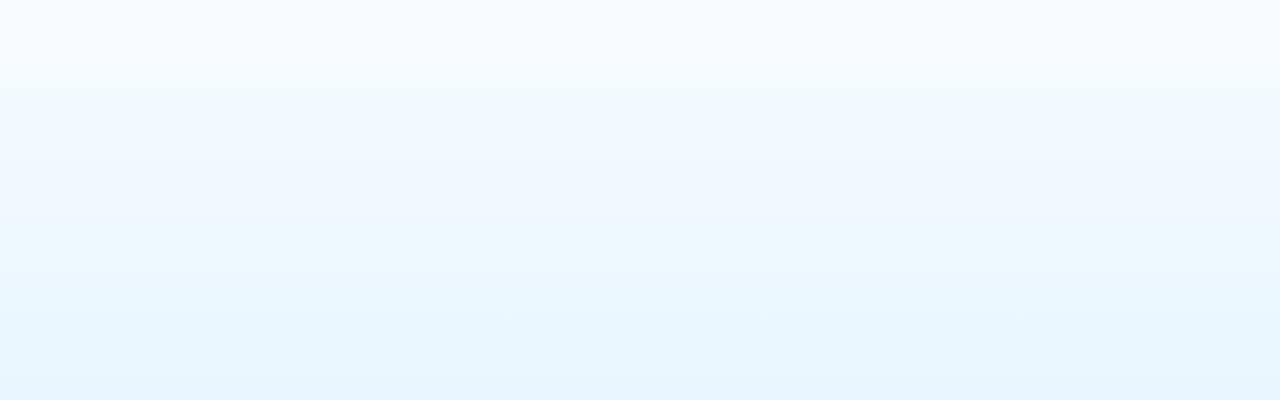
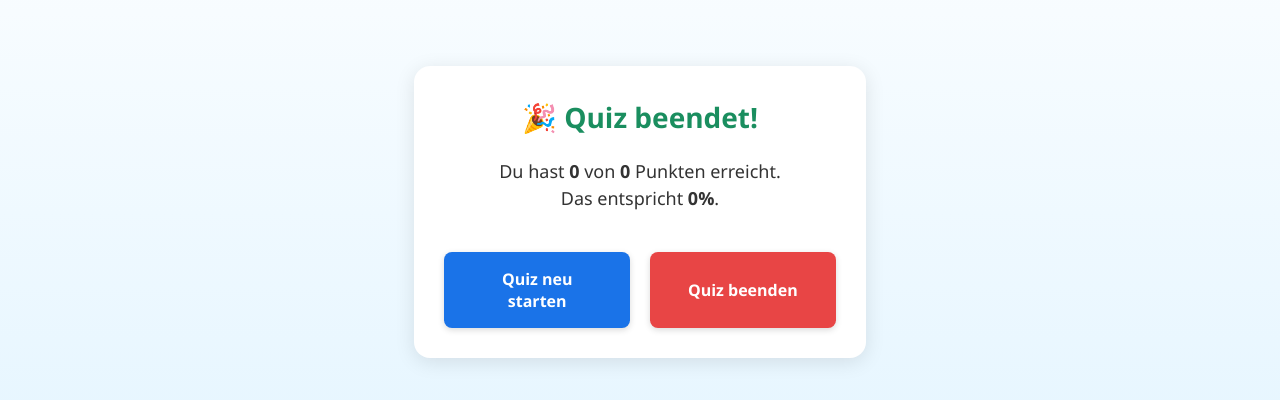
Before and after one commit to Channku/quizdle, a React (Vite) app in the folder quizdle/: page /result/1 in a window 1280 px wide. Before the commit this address had no page. Shown: the part 188-588 px from the top of the page. Built offline with nearby package versions, Linux system fonts and the light colour scheme; what pocketbase would draw is missing.

Commit message:
Added more dropdown options and precent in result

```diff
--- a/quizdle/src/App.tsx
+++ b/quizdle/src/App.tsx
@@ -17,7 +17,7 @@ function App() {
           <Route path="/" element={<LandingPage />} />
           <Route path="/quiz/:id" element={<QuizStart />} />
           <Route path="/quiz/:id/question/:index" element={<QuizQuestion />} />
-          <Route path="/result" element={<ResultPage />} />
+          <Route path="/result/:quizId" element={<ResultPage />} />
           <Route path="/create-quiz" element={<CreateQuizPage />} />
           <Route path="/quiz/questionmanager/:quizId" element={<QuestionManager />} />
           <Route path="/quiz/:quizId/addquestion" element={<AddQuestion />} />
--- a/quizdle/src/components/CreateQuiz/CreateQuiz.tsx
+++ b/quizdle/src/components/CreateQuiz/CreateQuiz.tsx
@@ -113,7 +113,14 @@ const CreateQuiz: React.FC<CreateQuizProps> = () => {
                 </option>
                 <option value="Musik">Musik</option>
                 <option value="Geschichte">Geschichte</option>
+                <option value="Technologie">Sport</option>
+                <option value="Technologie">Gaming</option>
                 <option value="Technologie">Technologie</option>
+                <option value="Technologie">Geogrpahie</option>
+                <option value="Technologie">Wissenschaft</option>
+                <option value="Technologie">Essen</option>
+                <option value="Technologie">Politik</option>
+                <option value="Technologie">Andere</option>
               </select>
             </label>
           </div>
@@ -147,6 +154,7 @@ const CreateQuiz: React.FC<CreateQuizProps> = () => {
                 <option value="Easy">Leicht</option>
                 <option value="Medium">Mittel</option>
                 <option value="Hard">Schwierig</option>
+                <option value="Extreme">EXTREME!!</option>
               </select>
             </label>
           </div>
--- a/quizdle/src/pages/QuizQuestion/QuizQuestion.tsx
+++ b/quizdle/src/pages/QuizQuestion/QuizQuestion.tsx
@@ -4,8 +4,8 @@ import PocketBase from "pocketbase";
 import "./QuizQuestion.css";
 
 const pb = new PocketBase("http://127.0.0.1:8090");
+interface Question {
 
-interface Question {
   id: string;
   question: string;
   answers: string[];
@@ -60,7 +60,7 @@ export default function QuizQuestion() {
       state: { score: newScore },
       });
     } else {
-      navigate("/result", {
+      navigate(`/result/${id}`, {
       state: {
       score: newScore,
       total: questions.length,
@@ -72,7 +72,6 @@ export default function QuizQuestion() {
   return (
     <div className="quiz-question-card">
       <div className="quiz-meta">
-        <span>🎵 Musik</span>
         <span>Frage {currentIndex + 1} von {questions.length}</span>
       </div>
 
--- a/quizdle/src/pages/ResultPage/ResultPage.css
+++ b/quizdle/src/pages/ResultPage/ResultPage.css
@@ -6,28 +6,60 @@
   border-radius: 16px;
   box-shadow: 0 4px 20px rgba(0, 0, 0, 0.1);
   text-align: center;
+  font-family: 'Segoe UI', Tahoma, Geneva, Verdana, sans-serif;
 }
 
 .result-card h2 {
   color: #1a8e5f;
   margin-bottom: 20px;
+  font-weight: 700;
+  font-size: 28px;
 }
 
 .result-card p {
   font-size: 18px;
-  margin-bottom: 30px;
+  margin-bottom: 40px;
+  color: #333;
+}
+
+.button-group {
+  display: flex;
+  justify-content: center;
+  gap: 20px;
+  max-width: 400px;
+  margin: 0 auto;
 }
 
 .result-card button {
-  background-color: #1a73e8;
-  color: white;
   border: none;
-  padding: 12px 20px;
+  padding: 16px 32px;
   border-radius: 8px;
   font-size: 16px;
+  font-weight: 600;
   cursor: pointer;
+  transition: background-color 0.3s ease;
+  flex: 1;
+  min-width: 0;
+  color: white;
+  box-shadow: 0 2px 6px rgba(0,0,0,0.15);
+  text-align: center;
+  width: 100%;
+  box-sizing: border-box;
 }
 
-.result-card button:hover {
+/* Neustarten Button */
+.result-card button.restart {
+  background-color: #1a73e8;
+}
+
+.result-card button.restart:hover {
   background-color: #1765cc;
 }
+
+.result-card button.finish {
+  background-color: #e84545;
+}
+
+.result-card button.finish:hover {
+  background-color: #cc3b3b;
+}
--- a/quizdle/src/pages/ResultPage/ResultPage.tsx
+++ b/quizdle/src/pages/ResultPage/ResultPage.tsx
@@ -1,10 +1,17 @@
-import { useNavigate, useLocation } from "react-router-dom";
+import { useNavigate, useParams, useLocation } from "react-router-dom";
 import "./ResultPage.css";
 
 export default function ResultPage() {
   const navigate = useNavigate();
   const location = useLocation();
+  const { quizId } = useParams();
+
   const { score, total } = location.state || { score: 0, total: 0 };
+  const percent = total > 0 ? ((score / total) * 100).toFixed(1) : "0";
+
+  const handleRestart = () => {
+    navigate(`/quiz/${quizId}`);
+  };
 
   const handleFinish = () => {
     navigate("/");
@@ -13,9 +20,15 @@ export default function ResultPage() {
   return (
     <div className="result-card">
       <h2>🎉 Quiz beendet!</h2>
-      <p>Du hast <strong>{score}</strong> von <strong>{total}</strong> Punkten erreicht.</p>
+      <p>
+        Du hast <strong>{score}</strong> von <strong>{total}</strong> Punkten erreicht.<br />
+        Das entspricht <strong>{percent}%</strong>.
+      </p>
 
-      <button onClick={handleFinish}>Quiz beenden</button>
+      <div className="button-group">
+        <button className="restart" onClick={handleRestart}>Quiz neu starten</button>
+        <button className="finish" onClick={handleFinish}>Quiz beenden</button>
+      </div>
     </div>
   );
 }
```
Lines whose indentation alone changed are shown as unchanged.
